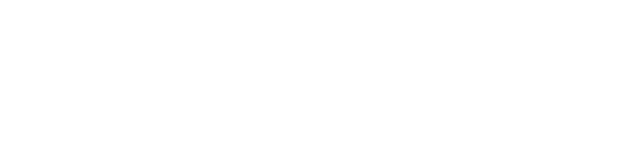
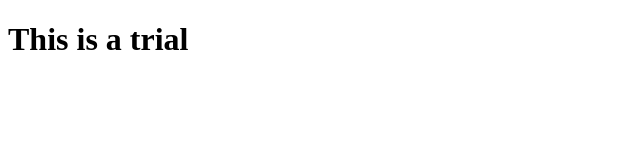
Before and after one commit to Hmsarabi/wd-50-git-flow, a plain HTML site: page index.html in a window 1280 px wide. Shown: the whole page, without its empty margins (0-640 px from the left). Drawn offline with Linux system fonts and the light colour scheme.

Commit message:
add h1 to index.html

```diff
--- a/index.html
+++ b/index.html
@@ -6,6 +6,6 @@
     <title>Document</title>
 </head>
 <body>
-
+   <h1>This is a trial</h1>
 </body>
 </html>
```
